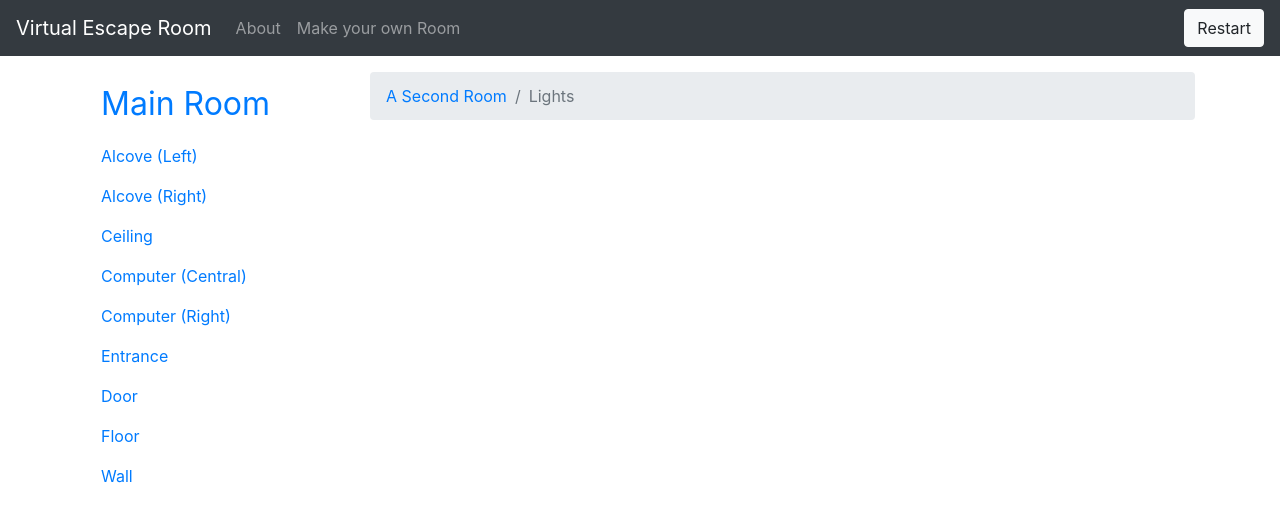
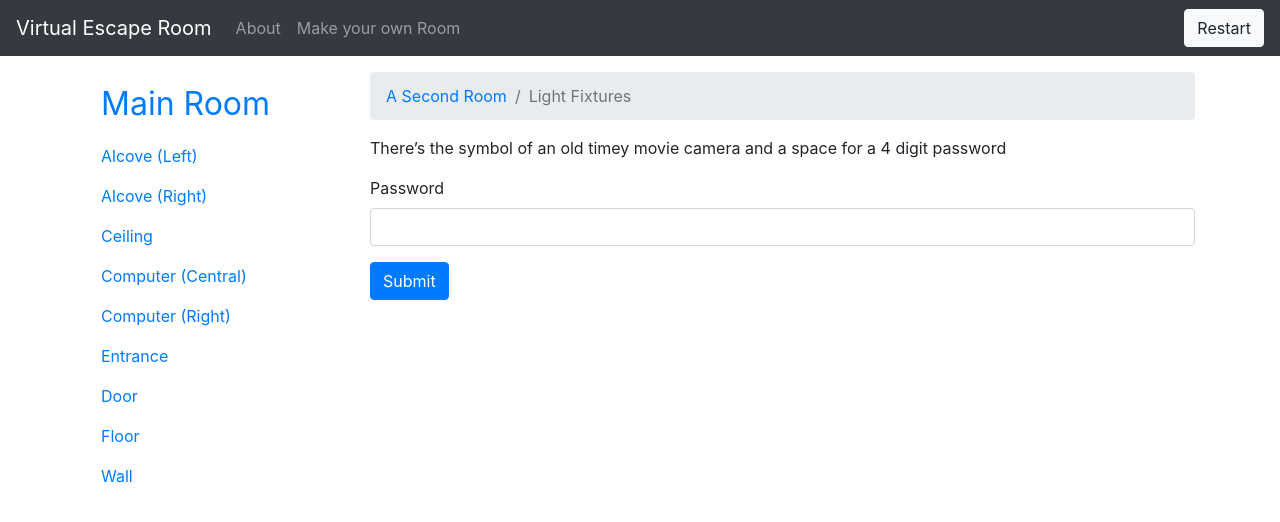
Before and after one commit to HenryMarshall/escape-room, a Jekyll site: the page built from locations/room_2/lights.md, in a window 1280 px wide. Shown: the top 522 px of the page. Built offline with Jekyll 4.4.1, drawn with Linux system fonts in a browser that asks for light colours.

Commit message:
Adds second room

```diff
--- a/locations/room_2/lights.md
+++ b/locations/room_2/lights.md
@@ -1,3 +1,9 @@
 ---
-title: Lights
+title: Light Fixtures
+exit_condition:
+  password: "2304"
+  unlocks: "blacklight"
+  destination: "../../items/blacklight.html"
 ---
+
+There's the symbol of an old timey movie camera and a space for a 4 digit password
```
Also changed, not shown: items/computer_booted.md (added, +12 -0 lines), items/end_location.md (added, +7 -0 lines), items/start_location.md (added, +7 -0 lines), locations/room_2/ai_core.md (added, +9 -0 lines), locations/room_2/computer.md (+4 -0 lines), locations/room_2/desk.md (+2 -0 lines), locations/room_2/entrance.md (+4 -0 lines), locations/room_2/floor.md (added, +5 -0 lines), locations/room_2/fusebox.md (added, +8 -0 lines), locations/room_2/fusebox_open.md (added, +10 -0 lines), locations/room_2/servers.md (+5 -0 lines), locations/room_2/victory.md (added, +6 -0 lines), locations/room_2/walls.md (+6 -0 lines), locations/room_2/wires.md (deleted, +0 -3 lines), 5 more files.
